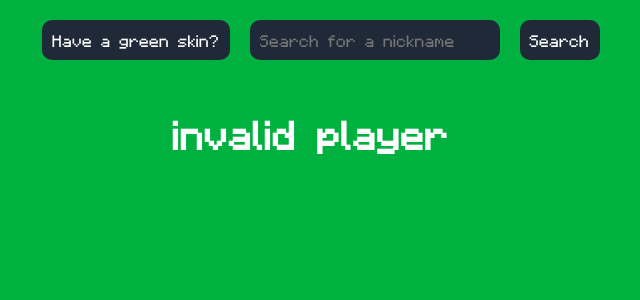
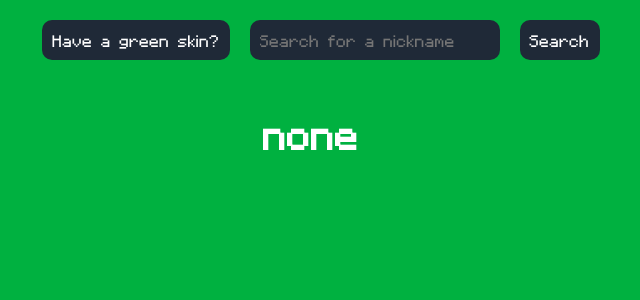
Before and after one commit to ReDex-991/mcranked-display, a React (Vite) app in the folder green-screen-ranked/: page / in a window 1280 px wide. Shown: the top 300 px of the page, without its empty margins (329-969 px from the left). Built offline with nearby package versions, Linux system fonts and the light colour scheme; no server answers.

Commit message:
Update App.jsx
added refresh after 15 min, bug fix

```diff
--- a/green-screen-ranked/src/App.jsx
+++ b/green-screen-ranked/src/App.jsx
@@ -10,20 +10,18 @@ function millisToMinAndSec(millis) {
 }
 
 function App() {
-  const [playerData,setPlayerData] = useState();
+  const [playerData,setPlayerData] = useState([]);
   const [searchTerm, setsearchPlayer] = useState('');
+
+  // update the board every 15 minutes
+  setInterval(() => {searchTerm==''? '':searchPlayer(searchTerm)}, 900000)
 
   const searchPlayer = async (name) =>{
     const response = await fetch(`${API_URL}${name}`);
     const data = await response.json();
-
     setPlayerData(data.data);
 
-
   }
-  useEffect(()=>{
-    searchPlayer('feinberg');
-  },[]);
   return (
     <>
         {/* input field */}
@@ -45,7 +43,7 @@ function App() {
            required/>
           <button
             onClick={()=>{
-              searchTerm != ''?searchPlayer(searchTerm.split(' ').join('')): '';
+              searchTerm != '' ?searchPlayer(searchTerm.split(' ').join('').replace(/</g, "&lt;").replace(/>/g, "&gt;")): '';
               searchTerm != ''?(document.getElementById('searchField').remove()): '';
             }}
           >Search</button>
@@ -53,12 +51,9 @@ function App() {
         {/* display player data */}
         <div className="playerData">
           {
-          (playerData == null)
-          ?
-          (<h1>invalid player</h1>)
-          :
-          (
-            <>
+          (playerData == null || playerData.records == null || playerData.data == "Too many requests" )?
+          (<h1>none</h1>):
+          (<>
               <img src={`https://minotar.net/helm/${playerData.nickname}`} alt="" />
               <div className='firstGroup'>
                 <span>
@@ -89,8 +84,7 @@ function App() {
                 </span>
               </div>
             </>
-          )
-          }
+          )}
         </div>
     </>
   )
```
